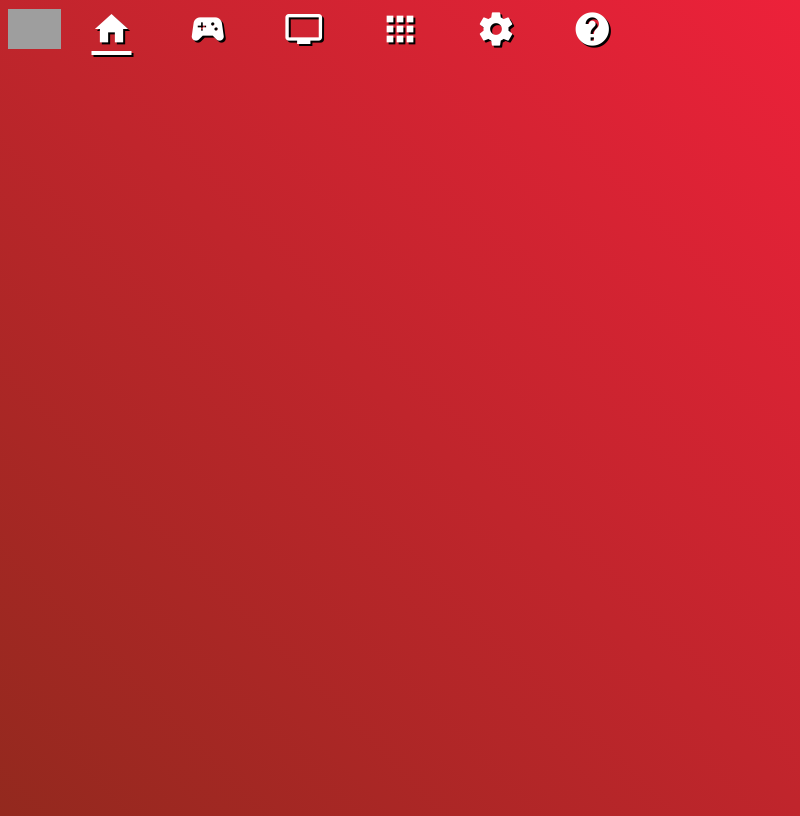
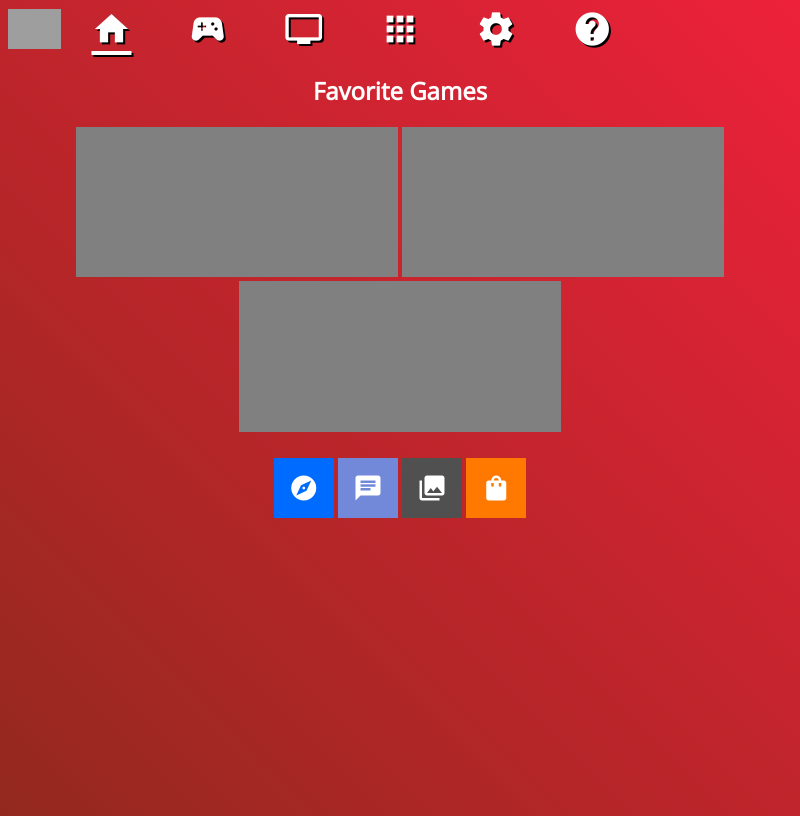
Before and after one commit to G7Project/G7Frontend, an Electron app: page g7frontend.html in a window 800 px wide. Drawn offline with nearby package versions, Linux system fonts and the light colour scheme; grey boxes are pictures that could not be loaded.

Commit message:
Forgot to make home block. Whoops!

```diff
--- a/g7frontend.html
+++ b/g7frontend.html
@@ -96,7 +96,7 @@
   <button id='HELP' title='Help' type='button' class='menu menu-large menu-nofirst material-icons'>help</button>
   </div>
   <!-- Time for all of these dumb div classes for content! -->
-  <div id='_HOME' style='display:none;'>
+  <div id='_HOME' style='display:block;'>
     <h2>Favorite Games</h2>
     <button class='tile-normal' type='button' id='favgame1'></button>
     <button class='tile-normal' type='button' id='favgame2'></button>
```
